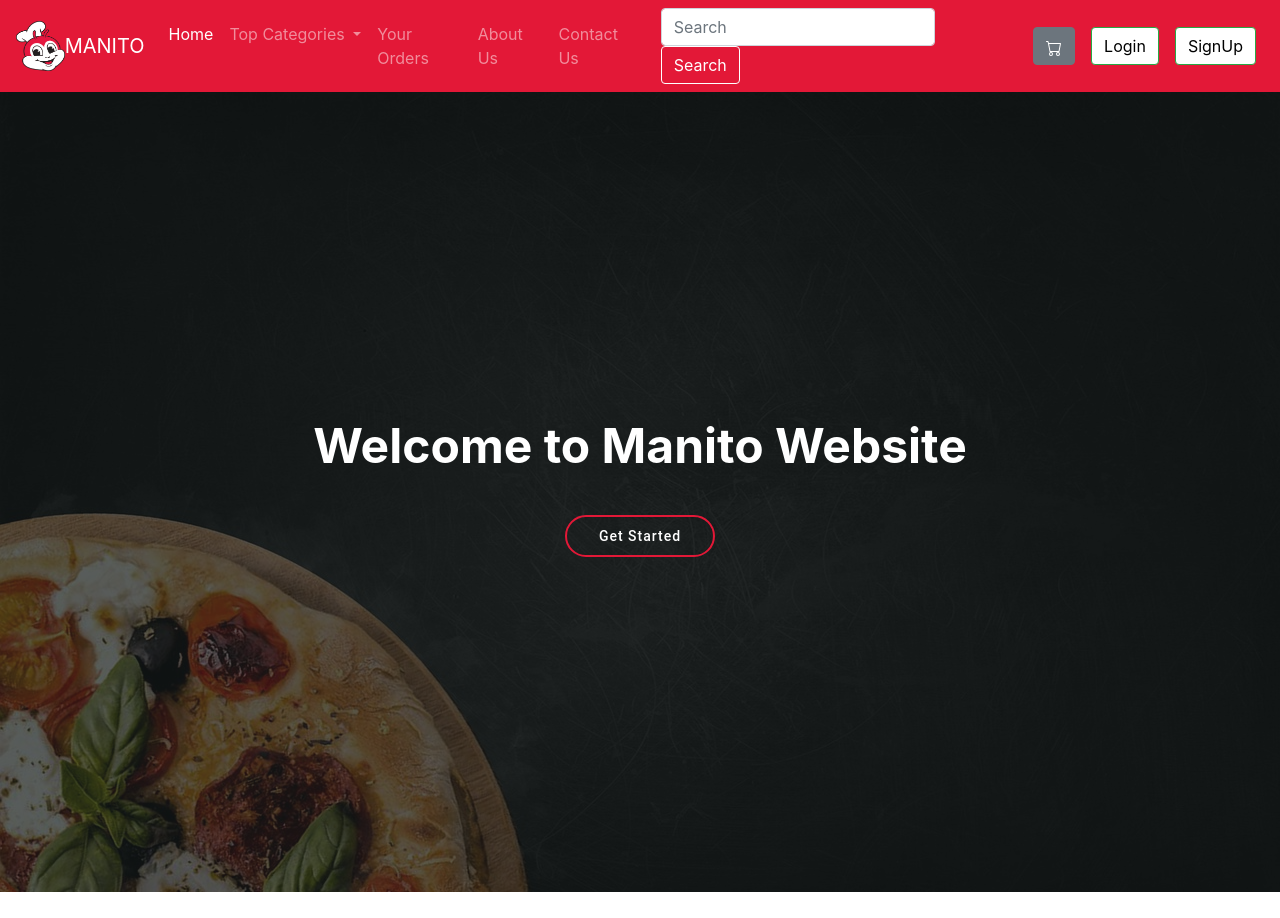
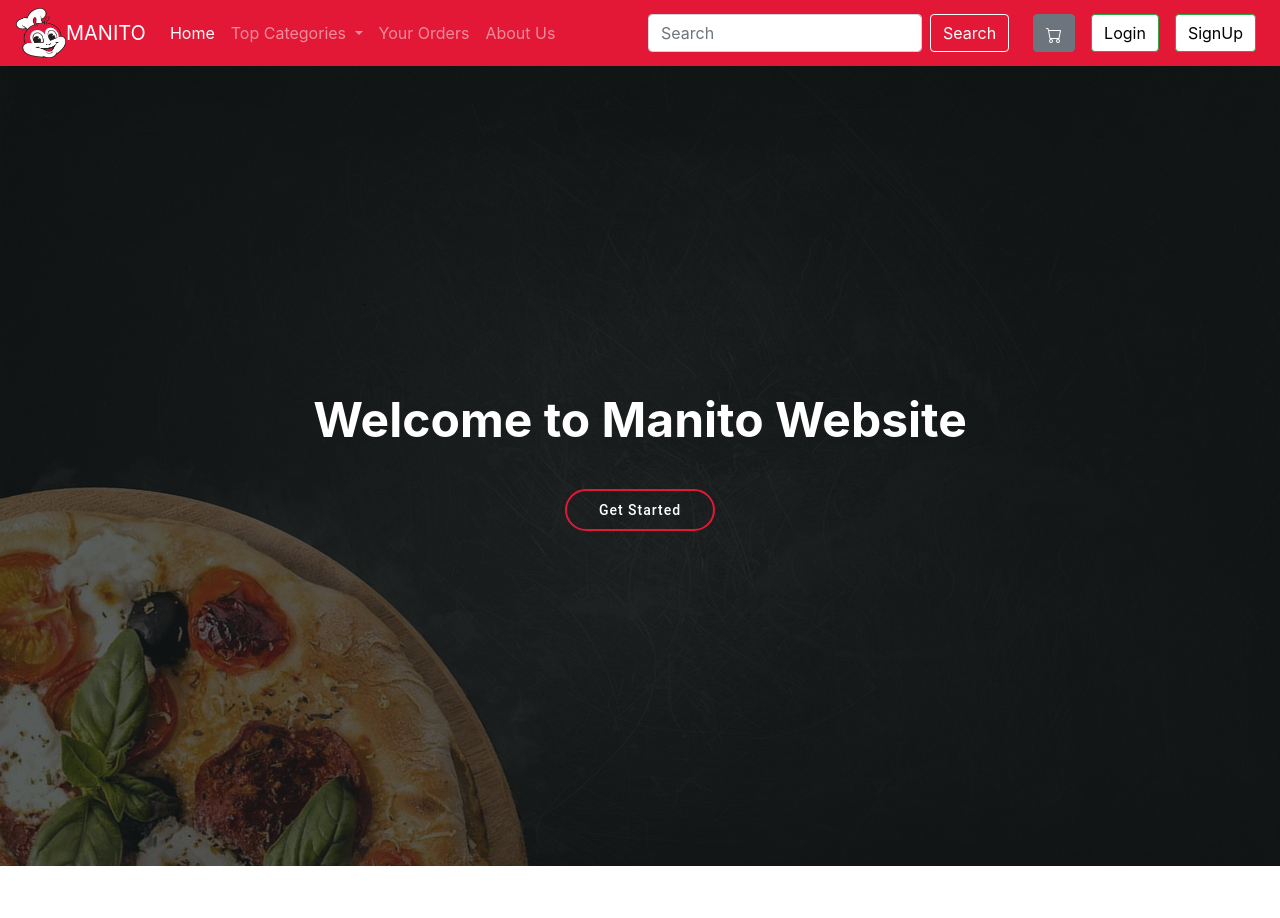
Before and after one commit to nguyenmyduyen101/php_project, a PHP site: template views/home/index.php in a window 1280 px wide. Shown: the top 918 px of the page. Run offline with PHP 8.4, Linux system fonts and the light colour scheme; the template is opened without the code that fills it, so the values that code supplies are empty; some libraries are stand-ins or nearby versions.

Commit message:
fix style.css

```diff
--- a/assert/css/style.css
+++ b/assert/css/style.css
@@ -1,9 +1,10 @@
 /* Our Team */
-.team{
+.team {
     background:#fff;
     padding: 60px;
 }
 /* hiển thị tên */
+
 .team .member {
     text-align: center;
     margin-bottom: 20px;
@@ -73,6 +74,7 @@
     display: block;
     background: none;
 }
+
 .about .progress .skill {
     padding: 10px 0;
     margin: 0 0 6px 0;
--- a/views/partial/nav.php
+++ b/views/partial/nav.php
@@ -32,9 +32,6 @@ echo
     <li class="nav-item">
       <a class="nav-link" >About Us</a>
     </li>
-    <li class="nav-item">
-      <a class="nav-link" >Contact Us</a>
-    </li>
       </ul>
         <form method="get"  class="form-inline my-2 my-lg-0 mx-3">
           <input class="form-control mr-sm-2" type="search" name="search" id="search" placeholder="Search" required>
```
